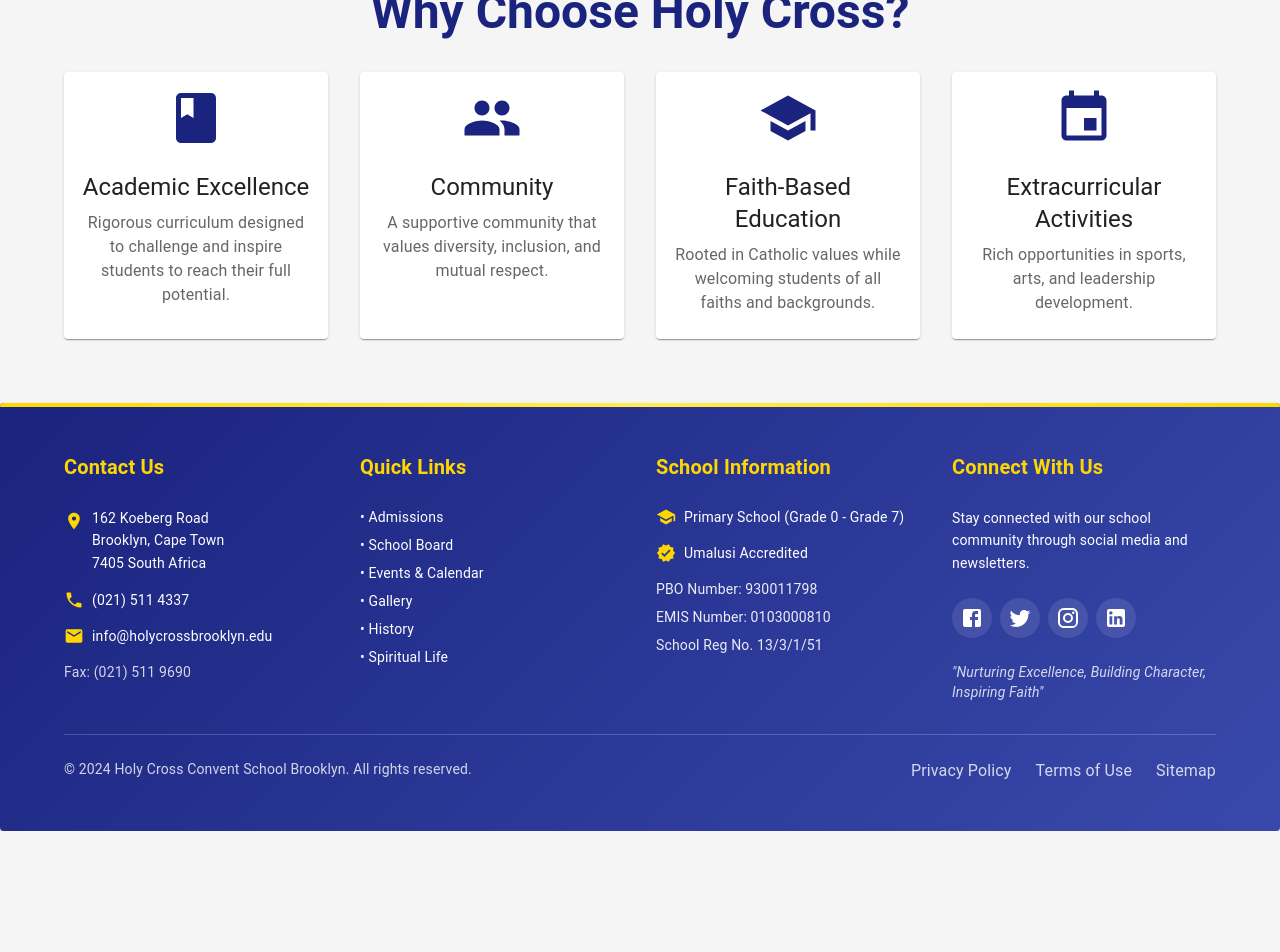
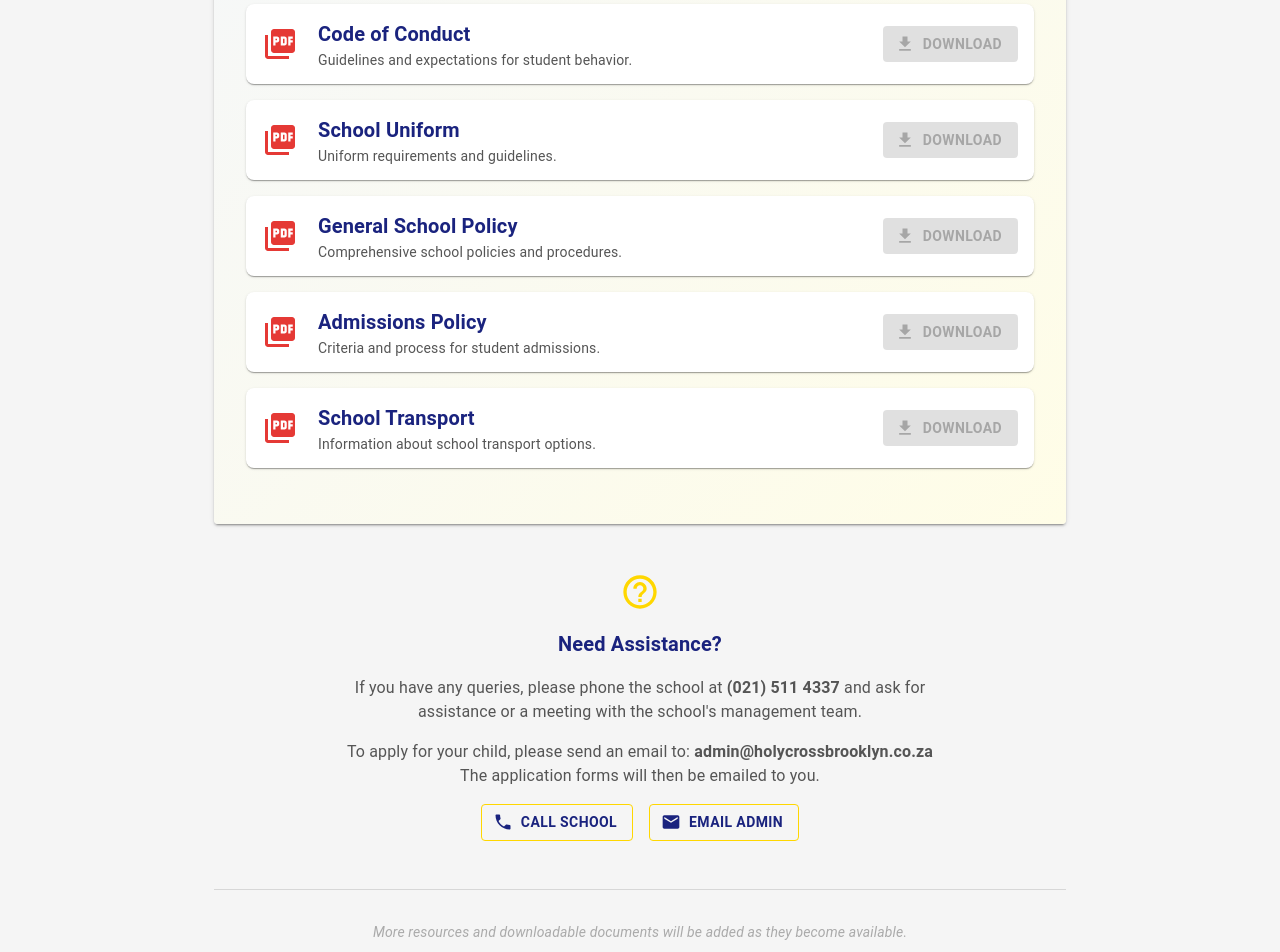
Before and after one commit to georgekasiyandima/holy-cross-convent-school-brooklyn, a React (Create React App) app in the folder frontend/: page /links in a window 1280 px wide. Shown: the part 600-1552 px from the top of the page. Before the commit the page ends 1431 px from the top, so only its background shows below. Built offline with nearby package versions, Linux system fonts and the light colour scheme.

Commit message:
Fix: Links page TypeScript error for download button href prop; improve conditional rendering for resource downloads

```diff
--- a/frontend/src/App.tsx
+++ b/frontend/src/App.tsx
@@ -10,6 +10,7 @@
 import Events from './pages/Events';
 import SchoolBoard from './pages/SchoolBoard';
 import Staff from './pages/Staff';
+import Links from './pages/Links';
 
 // Create a theme with school colors (navy blue and gold)
 const theme = createTheme({
@@ -89,6 +90,7 @@
         <Route path="/events" element={<Events />} />
         <Route path="/school-board" element={<SchoolBoard />} />
         <Route path="/staff" element={<Staff />} />
+        <Route path="/links" element={<Links />} />
         {/* Add more routes as we create more pages */}
         <Route path="*" element={<Home />} />
       </Routes>
--- /dev/null
+++ b/frontend/src/pages/Links.tsx
@@ -0,0 +1,156 @@
+import React from 'react';
+import { Container, Typography, Box, Card, CardContent, Button, Divider, List, ListItem, ListItemIcon, ListItemText, useTheme, Paper, Stack } from '@mui/material';
+import { PictureAsPdf, Download, HelpOutline, Email, Phone } from '@mui/icons-material';
+
+const resources = [
+  {
+    title: 'Indemnity Form',
+    file: '', // Add file path when available
+    description: 'Required for all students. Download, sign, and return to the school office.',
+  },
+  {
+    title: 'School Fees 2023',
+    file: '',
+    description: 'Current fee structure for the academic year.',
+  },
+  {
+    title: 'Code of Conduct',
+    file: '',
+    description: 'Guidelines and expectations for student behavior.',
+  },
+  {
+    title: 'School Uniform',
+    file: '',
+    description: 'Uniform requirements and guidelines.',
+  },
+  {
+    title: 'General School Policy',
+    file: '',
+    description: 'Comprehensive school policies and procedures.',
+  },
+  {
+    title: 'Admissions Policy',
+    file: '',
+    description: 'Criteria and process for student admissions.',
+  },
+  {
+    title: 'School Transport',
+    file: '',
+    description: 'Information about school transport options.',
+  },
+];
+
+const Links: React.FC = () => {
+  const theme = useTheme();
+  return (
+    <Container maxWidth="md" sx={{ py: 6 }}>
+      {/* Page Header */}
+      <Box sx={{ textAlign: 'center', mb: 6 }}>
+        <Typography variant="h2" sx={{ color: '#1a237e', fontWeight: 700, mb: 2, fontSize: { xs: '2rem', md: '2.5rem' } }}>
+          Documents, Forms & School Fees
+        </Typography>
+        <Divider sx={{ bgcolor: '#ffd700', height: 4, width: 80, mx: 'auto', mb: 3 }} />
+        <Typography variant="h6" sx={{ color: '#555', maxWidth: 700, mx: 'auto', mb: 2 }}>
+          Download important school documents and forms. All files are in PDF format. If you need help, please contact the school office.
+        </Typography>
+      </Box>
+
+      {/* Resource List */}
+      <Paper elevation={2} sx={{ p: { xs: 2, md: 4 }, mb: 6, background: 'linear-gradient(135deg, #f5f7fa 0%, #fffde7 100%)' }}>
+        <List>
+          {resources.map((res, idx) => (
+            <ListItem key={res.title} sx={{ mb: 2, borderRadius: 2, boxShadow: 1, background: 'white', flexWrap: 'wrap' }}>
+              <ListItemIcon>
+                <PictureAsPdf sx={{ color: '#e53935', fontSize: 36 }} />
+              </ListItemIcon>
+              <ListItemText
+                primary={<Typography variant="h6" sx={{ color: '#1a237e', fontWeight: 600 }}>{res.title}</Typography>}
+                secondary={<Typography variant="body2" sx={{ color: '#555' }}>{res.description}</Typography>}
+              />
+              {res.file ? (
+                <Button
+                  variant="contained"
+                  color="primary"
+                  startIcon={<Download />}
+                  href={res.file}
+                  target="_blank"
+                  sx={{
+                    backgroundColor: '#ffd700',
+                    color: '#1a237e',
+                    fontWeight: 700,
+                    ml: 2,
+                    '&:hover': { backgroundColor: '#ffed4e' },
+                  }}
+                >
+                  Download
+                </Button>
+              ) : (
+                <Button
+                  variant="contained"
+                  color="primary"
+                  startIcon={<Download />}
+                  disabled
+                  sx={{
+                    backgroundColor: '#ccc',
+                    color: '#666',
+                    fontWeight: 700,
+                    ml: 2,
+                    '&:hover': { backgroundColor: '#ccc' },
+                  }}
+                >
+                  Download
+                </Button>
+              )}
+            </ListItem>
+          ))}
+        </List>
+      </Paper>
+
+      {/* Contact/Help Section */}
+      <Box sx={{ textAlign: 'center', mb: 6 }}>
+        <Stack direction="column" spacing={2} alignItems="center">
+          <HelpOutline sx={{ color: '#ffd700', fontSize: 40 }} />
+          <Typography variant="h6" sx={{ color: '#1a237e', fontWeight: 600 }}>
+            Need Assistance?
+          </Typography>
+          <Typography variant="body1" sx={{ color: '#555', maxWidth: 600 }}>
+            If you have any queries, please phone the school at <b>(021) 511 4337</b> and ask for assistance or a meeting with the school's management team.
+          </Typography>
+          <Typography variant="body1" sx={{ color: '#555', maxWidth: 600 }}>
+            To apply for your child, please send an email to: <b>admin@holycrossbrooklyn.co.za</b><br/>
+            The application forms will then be emailed to you.
+          </Typography>
+          <Stack direction="row" spacing={2} justifyContent="center">
+            <Button
+              variant="outlined"
+              color="primary"
+              startIcon={<Phone />}
+              href="tel:0215114337"
+              sx={{ borderColor: '#ffd700', color: '#1a237e', fontWeight: 700 }}
+            >
+              Call School
+            </Button>
+            <Button
+              variant="outlined"
+              color="primary"
+              startIcon={<Email />}
+              href="mailto:admin@holycrossbrooklyn.co.za"
+              sx={{ borderColor: '#ffd700', color: '#1a237e', fontWeight: 700 }}
+            >
+              Email Admin
+            </Button>
+          </Stack>
+        </Stack>
+      </Box>
+
+      <Divider sx={{ my: 4 }} />
+      <Box sx={{ textAlign: 'center', color: '#aaa', mt: 4 }}>
+        <Typography variant="body2">
+          <em>More resources and downloadable documents will be added as they become available.</em>
+        </Typography>
+      </Box>
+    </Container>
+  );
+};
+
+export default Links;
```
